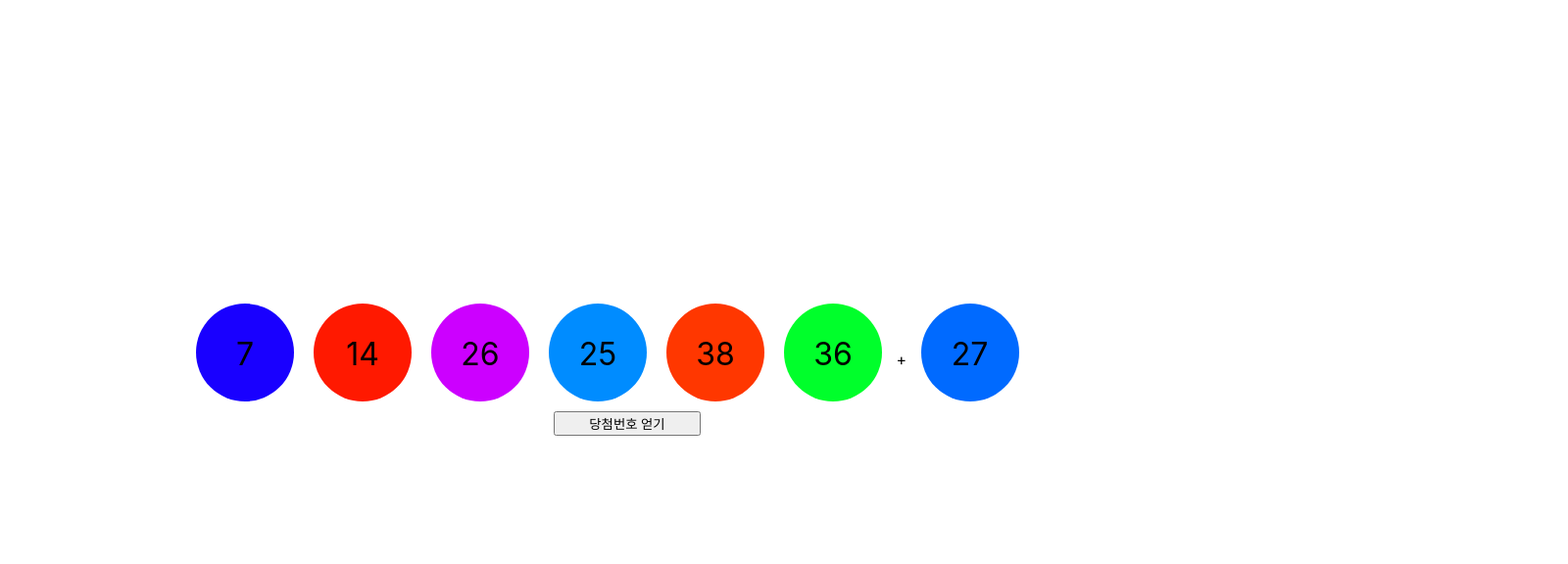
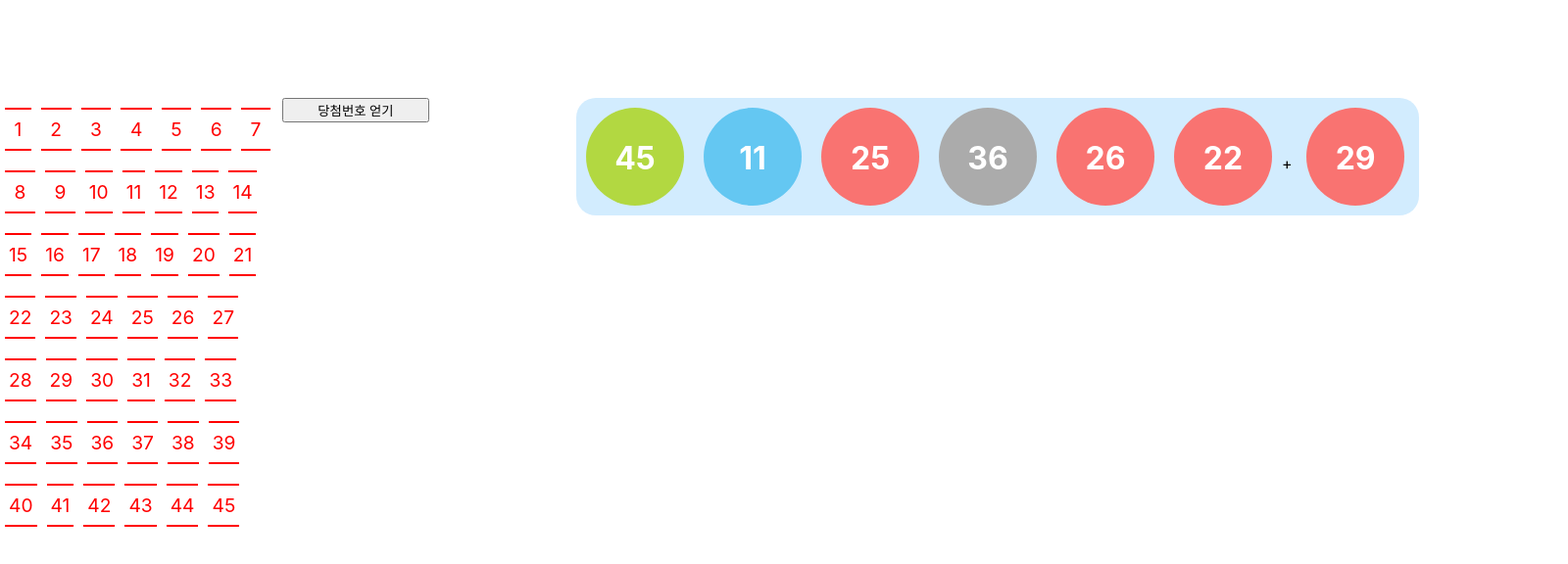
Before and after one commit to jacobkim9881/ltmaker, a React (Create React App) app: page / in a window 1280 px wide. Both pictures are taken after a click on the input "당첨번호 얻기". Shown: the top 576 px of the page at 98% size, 1600 px wide, since content can reach past the window. Built offline with nearby package versions, Linux system fonts and the light colour scheme.

Commit message:
random numbers and paper

```diff
--- a/package.json
+++ b/package.json
@@ -9,6 +9,7 @@
     "react": "^16.13.1",
     "react-dom": "^16.13.1",
     "react-scripts": "3.4.1",
+    "redux": "^4.0.5",
     "styled-components": "^5.1.0"
   },
   "scripts": {
--- a/public/index.html
+++ b/public/index.html
@@ -24,7 +24,7 @@
       work correctly both with client-side routing and a non-root public URL.
       Learn how to configure a non-root public URL by running `npm run build`.
     -->
-    <title>React App</title>
+    <title>로또 번호 제조기</title>
   </head>
   <body>
     <noscript>You need to enable JavaScript to run this app.</noscript>
--- a/src/App.js
+++ b/src/App.js
@@ -1,28 +1,163 @@
-import React from 'react';
+import React, { Component } from 'react';
 import styled from 'styled-components'
 
 import Ball from './component/ball'
 import Refresh from './component/Refresh'
+import Num from './component/paper'
 
-function App() {
+class App extends Component {
+  constructor() {
+    super();
+    this.getNum = this.getNum.bind(this);
+    this.handleRefresh = this.handleRefresh.bind(this);
+    this.getNumsByHand = this.getNumsByHand.bind(this);
+    this.markNum = this.markNum.bind(this);
+  }
+
+  state = {
+    nums: [],
+    test: [],
+    checker: []
+}
+  componentDidMount() {
+    let arr = []
+    for (let i = 1; i < 46; i++) {
+      arr.push(i)
+    }
+    this.setState({test: arr});
+  }
+
+  getNum() {
+    let arr = []
+    let yourNum = []
+    for (let i = 1; i < 46; i++) {
+      //arr.push(i)
+    }
+    for (let j = 0; j < 7; j++) {
+      let cut = Math.trunc((Math.random() * 45)+ 1);
+      let findS = yourNum.find(num => num === cut);
+      if (typeof findS === 'undefined') {
+        yourNum.push(cut);
+      } else {
+        j--
+      }
+    }
+    return yourNum;
+    //let ran2 = Math.trunc((Math.random() * 45)+ 1);
+    //let ran3 = Math.trunc((Math.random() * 45)+ 1);
+    //let ran4 = Math.trunc((Math.random() * 45)+ 1);
+    //let ran5 = Math.trunc((Math.random() * 45)+ 1);
+    //let ran6 = Math.trunc((Math.random() * 45)+ 1);
+    //let ran7 = Math.trunc((Math.random() * 45)+ 1);
+    //let pushing = this.state.nums.concat(ran + " " + ran2 + " " + ran3 + " " + ran4 + " " + ran5 + " " + ran6 + " " + ran7 + " ");
+    //this.setState({nums: pushing})
+  }
+
+  handleRefresh() {
+    let pushing = this.state.nums.concat([this.getNum()]);
+    this.setState({nums: pushing})
+    console.log(this.state.nums)
+    //store.dispatch({type: GETNUM})
+    //window.location.reload();
+}
+
+  getNumsByHand(e) {
+    e.preventDefault();
+    let str = this.nums.value;
+    let ary = str.match(/[^,]/g);
+    let pushing = this.state.nums.concat([ary]);
+    this.setState({nums: pushing});
+    console.log(this.state.nums);
+  }
+
+  markNum(e) {
+    console.log(this.state.nums[e.target.id])
+    let tarArr = this.state.nums[e.target.id];
+    if (typeof tarArr !== "undefined") {
+      let getNums = this.state.test;
+      for (let i = 0; i < tarArr.length; i++) {
+        getNums.splice([tarArr[i] - 1], 1, tarArr[i] + " " )
+      }
+      this.setState({test: getNums});
+    } else {};
+  }
+
+  render() {
   return (
     <Main>
-      <Ball /><Ball /><Ball /><Ball /><Ball /><Ball /> + <Ball />
-      <Refresh />
+      {this.state.checker}
+      <Paper>
+      {this.state.test.map((mark, index) =>
+      <Num num={mark} />
+      )}
+      </Paper>
+      {
+      //<form onSubmit={this.getNumsByHand}>
+      //<input type="text" name="putNums" ref={ref => {this.nums = ref}} />
+      //<input type="submit" value="수동 입력" />
+      //</form>
+  }
+      <Button type="submit" onClick={this.handleRefresh} value="당첨번호 얻기" />
+      <Contain>
+         {this.state.nums.map((arr, index) =>
+         <Balls id={index} onClick={this.markNum}>
+         {arr.map((eye, index) => <span>
+         {index !== 0 && (index + 1)%7 === 0 ?
+           <span>
+             + <Ball key={index} num={eye} />
+           </span>:
+         <Ball key={index} num={eye} />
+       }
+       </span>)}
+       </Balls>
+         )}
+      </Contain>
     </Main>
   );
-}
+}}
 
 export default App;
 
 const Main = styled.div`
 @media screen and (min-width: 480px) {
   position: relative;
-  top: 300px;
-  width: 900px;
+  top: 100px;
+  width: 1600px;
   margin: 0 auto;
 }
   position: relative;
   width: 400px;
   margin: 0 auto;
 `
+
+const Button = styled.input`
+width: 150px;
+display: inline-block;
+position: absolute;
+`
+
+const Paper = styled.div`
+    height: 20rem;
+    width: 18rem;
+    display: inline-block;
+`
+
+const Contain = styled.div`
+    width: 900px;
+    height: 500px;
+    margin-left: 300px;
+    position: absolute;
+    display: inline-block;
+`
+const Balls = styled.div`
+width: 860px;
+height: 120px;
+border: 2px solid background-color: hsl(204, 96%, 91%);
+border-radius: 20px;
+cursor: pointer;
+background-color: hsl(204, 96%, 91%);
+
+div {
+  cursor: auto;
+}
+`
--- a/src/component/Refresh.js
+++ b/src/component/Refresh.js
@@ -1,19 +1,15 @@
 import React, { Component } from 'react';
 import styled from 'styled-components'
+import store, {GETNUM} from '../redux/redux'
 
 class Refresh extends Component {
     constructor() {
         super();
-        this.handleRefresh = this.handleRefresh.bind(this);
-    }
-
-    handleRefresh() {
-        window.location.reload();
     }
 
     render() {
         return (
-            <Button onClick={this.handleRefresh} type="submit" value="당첨번호 얻기" />
+            <Button type="submit" value="당첨번호 얻기" />
         );
     }
 }
--- a/src/component/ball.js
+++ b/src/component/ball.js
@@ -1,26 +1,95 @@
-import React from 'react';
+import React, { Component } from 'react';
 import styled from 'styled-components'
 
-export default function ball() {
+
+class ball extends Component {
+constructor(props) {
+    super(props);
+}
+
+render() {
     return (
-        <Ball>
+        this.props.num >= 40 ?
+        <BallG>
             <Num>
-                {Math.trunc((Math.random() * 45)+ 1)}
+             {this.props.num}
             </Num>
-        </Ball>
+        </BallG> :
+        this.props.num >= 30 ?
+        <BallGy>
+            <Num>
+             {this.props.num}
+            </Num>
+        </BallGy> :
+        this.props.num >= 20 ?
+        <BallR>
+        <Num>
+         {this.props.num}
+        </Num>
+        </BallR> :
+        this.props.num >= 10 ?
+        <BallB>
+        <Num>
+         {this.props.num}
+        </Num>
+        </BallB> :
+        <BallO>
+        <Num>
+         {this.props.num}
+        </Num>
+        </BallO>
     )
-};
+}
+}
+export default ball;
 
-const Ball = styled.div`
+
+// Random color: hsl(${() => Math.trunc(Math.random()* 361)}, 100%, 50%);
+
+const BallO = styled.div`
     width: 100px;
     height: 100px;
-    background-color: hsl(${() => Math.trunc(Math.random()* 361)}, 100%, 50%);
+    background-color: hsl(47, 100%, 49%);
+    border-radius: 50%;
+    display: inline-block;
+    margin: 10px;
+`
+const BallB = styled.div`
+    width: 100px;
+    height: 100px;
+    background-color: hsl(198, 84%, 67%);
+    border-radius: 50%;
+    display: inline-block;
+    margin: 10px;
+`
+const BallR = styled.div`
+    width: 100px;
+    height: 100px;
+    background-color: hsl(1, 92%, 71%);
+    border-radius: 50%;
+    display: inline-block;
+    margin: 10px;
+`
+const BallG = styled.div`
+    width: 100px;
+    height: 100px;
+    background-color: hsl(75, 66%, 55%);
+    border-radius: 50%;
+    display: inline-block;
+    margin: 10px;
+`
+const BallGy = styled.div`
+    width: 100px;
+    height: 100px;
+    background-color: hsl(0, 0%, 67%);
     border-radius: 50%;
     display: inline-block;
     margin: 10px;
 `
 const Num = styled.p`
 font-size: 32px;
+font-weight: bold;
+color: white;
 padding: 0px;
 text-align: center;
 `
--- /dev/null
+++ b/src/component/paper.js
@@ -0,0 +1,91 @@
+import React, { Component } from 'react';
+import styled from 'styled-components'
+
+class paper extends Component {
+constructor(props) {
+    super(props);
+    this.checkNum = this.checkNum.bind(this);
+    this.checkIfMarked = this.checkIfMarked.bind(this);
+}
+
+state = {
+    chkArr: this.props.num
+}
+
+checkIfMarked(num) {
+    if (num[num.length - 1] === " ") {
+        return num.match(/\d+/g)[0];
+    } else {
+        return num + " "
+    }
+}
+
+checkNum(e) {
+    e.preventDefault();
+    let arr = []
+    this.setState({
+        chkArr: this.checkIfMarked(this.state.chkArr)
+    })
+    console.log(this.checkIfMarked(this.props.num))
+  }
+
+    render() {
+        return (
+            this.state.chkArr[this.state.chkArr.length - 1] === " " ?
+            <NumCheck onClick={this.checkNum} id={this.props.num}>
+            {this.props.num > 9 ?
+            this.state.chkArr :
+            <span style={{padding: "0px 5.5px"}}>{this.state.chkArr}
+            </span>
+        }
+            </NumCheck> :
+            <Num onClick={this.checkNum} id={this.props.num}>
+                {this.props.num > 9 ?
+                this.state.chkArr :
+                <span style={{padding: "0px 5.5px"}}>{this.state.chkArr}
+                </span>
+            }
+                </Num>
+        );
+    }
+}
+
+export default paper;
+
+const Paper = styled.div`
+    height: 14rem;
+    width: 5rem;
+`
+const Num = styled.span`
+    display: inline-block;
+    font-size: 1.2rem;
+    text-decoration: none;
+    padding: 0.5rem 0.25rem 0.5rem 0.25rem;
+    color: red;
+    border-style: solid;
+    border-width: 2px 0px 2px 0px;
+    margin: 10px 5px 10px 5px;
+    cursor: pointer;
+
+    &:hover {
+        background-color: hsl(60, 100%, 50%);
+    }
+`
+
+const NumCheck = styled.span`
+    display: inline-block;
+    font-size: 1.2rem;
+    text-decoration: none;
+    padding: 0.5rem 0.25rem 0.5rem 0.25rem;
+    color: hsl(0, 100%, 100%);
+    background-color: hsl(0, 100%, 0%);
+    border-style: solid;
+    border-width: 2px 0px 2px 0px;
+    margin: 10px 5px 10px 5px;
+    cursor: pointer;
+
+    &:hover {
+        background-color: hsl(0, 100%, 100%);
+        color: red;
+    }
+`
--- /dev/null
+++ b/src/redux/redux.js
@@ -0,0 +1,24 @@
+import { createStore } from 'redux'
+
+let number = {
+    numbers: 0
+}
+
+function numState(state = number, action) {
+    switch (action.type) {
+        case 'GETNUM':
+            return Object.assign({}, state, {
+                numbers: Math.trunc((Math.random() * 45)+ 1)
+            })
+        default:
+            return state;
+    }
+}
+
+export const GETNUM = 'GETNUM';
+
+let store = createStore(numState)
+
+//store.subscribe(() => console.log(store.getState()))
+
+export default store;
```
Also changed, not shown: 2 other files (tests, documents, lock files or other folders).
